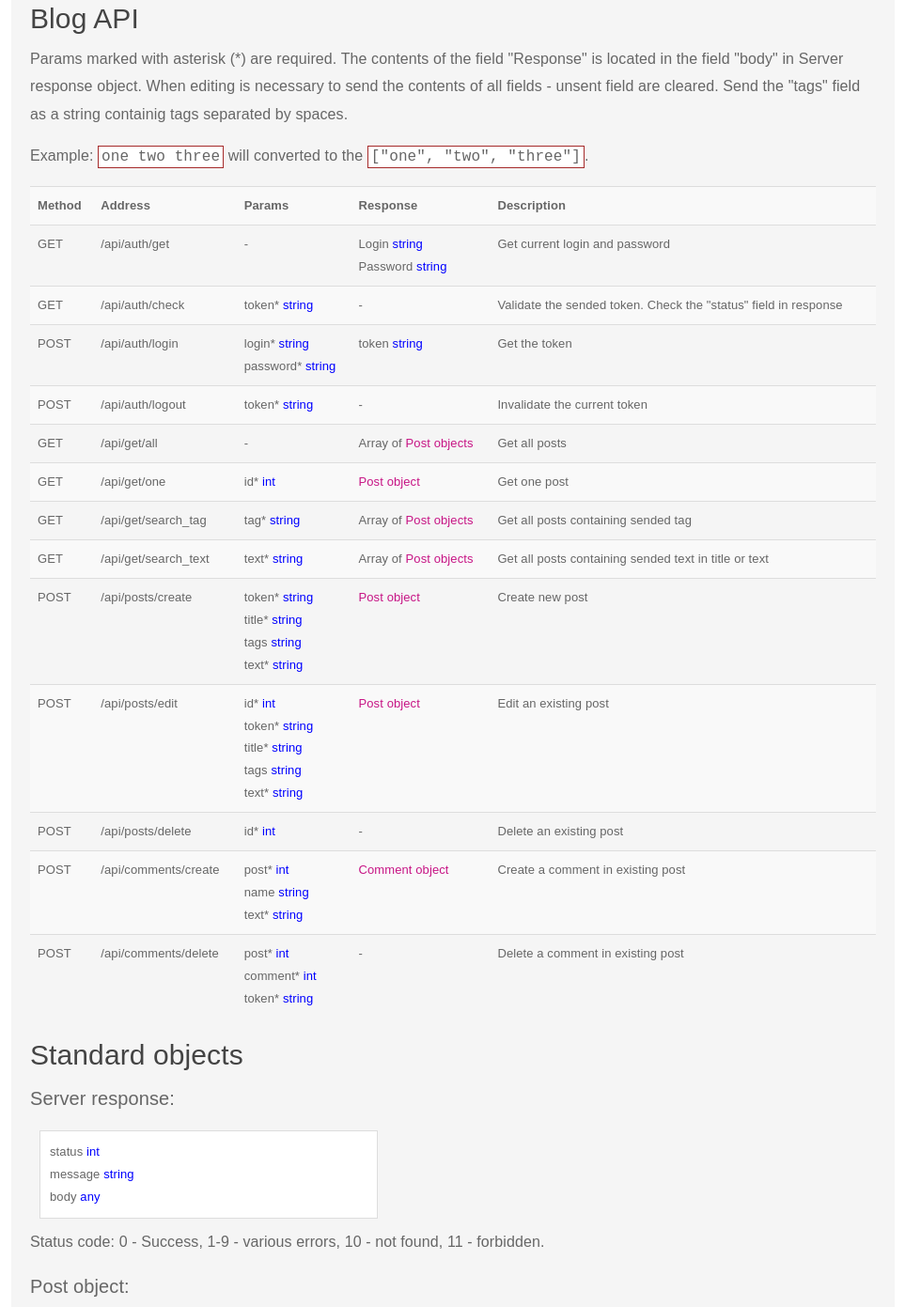
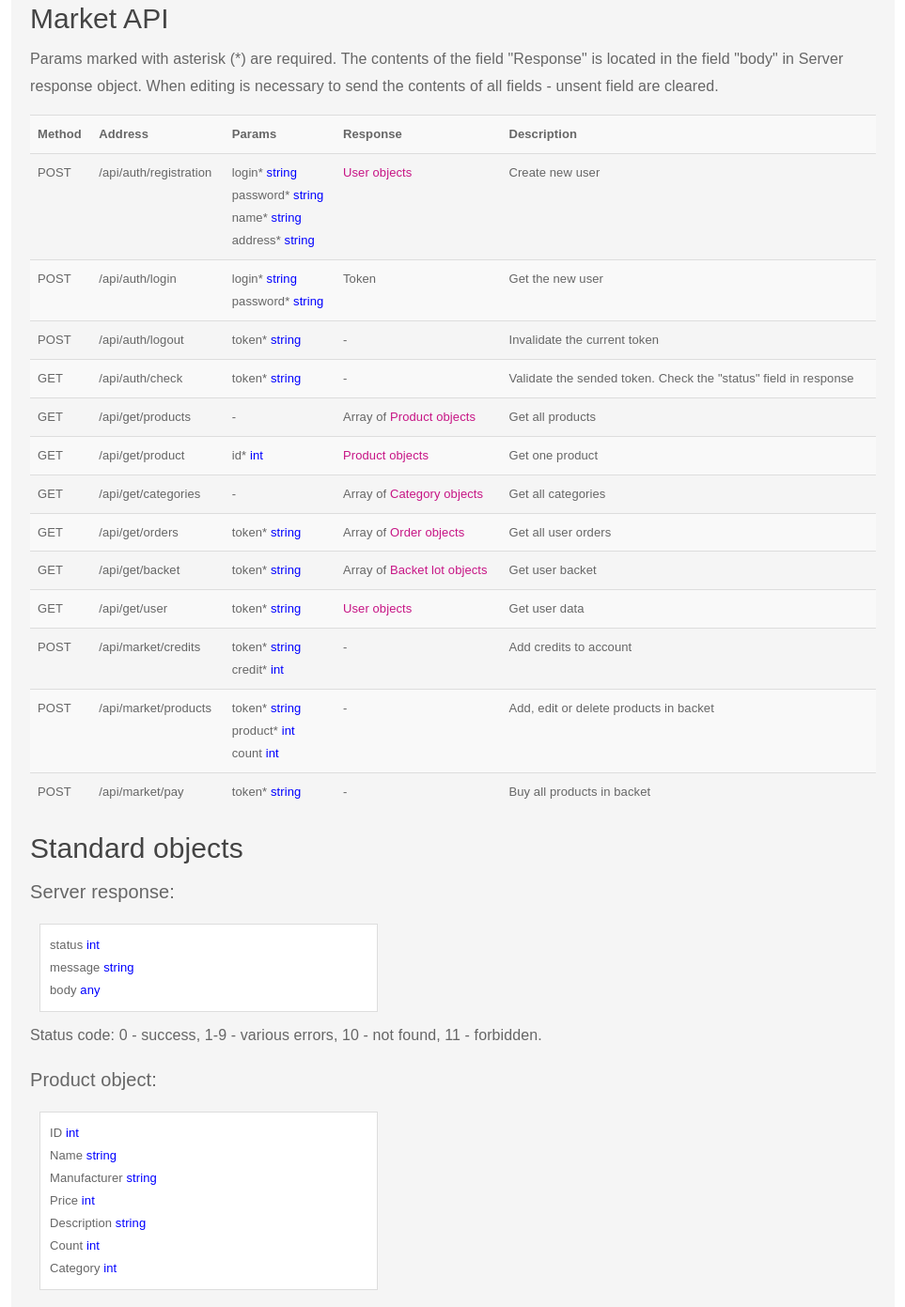
Before and after one commit to Vladimir37/Backlun, a plain HTML site: page front/market/index.html in a window 1280 px wide. Shown: the part 340-1731 px from the top of the page at 94% size, without its empty margins (158-1121 px from the left). Drawn offline with Linux system fonts and the light colour scheme; files that its build step writes are made by us from their sources.

Commit message:
Market 1.0 Documentation

```diff
--- a/front/market/index.html
+++ b/front/market/index.html
@@ -2,20 +2,19 @@
 <html lang="en">
 <head>
     <meta charset="UTF-8">
-    <title>Blog Backlun</title>
+    <title>Market Backlun</title>
     <link rel="stylesheet" href="/src/bootstrap.min.css">
     <link rel="stylesheet" href="/src/index.css">
 </head>
 <body>
     <main class="jumbotron">
-        <h1 class="main-title">Blog Backlun</h1>
-        <p class="main-text">Main page - <span class="main-addr">Backlun/front/blog/index.html</span>.</p>
-        <p class="main-text">Static folder - <span class="main-addr">Backlun/front/blog/static/</span>.</p>
+        <h1 class="main-title">Market Backlun</h1>
+        <p class="main-text">Main page - <span class="main-addr">Backlun/front/market/index.html</span>.</p>
+        <p class="main-text">Static folder - <span class="main-addr">Backlun/front/market/static/</span>.</p>
         <p class="main-text">You can get the file from static folder at the address <span class="main-addr">/src</span>.</p>
-        <p class="main-text">Example: <span class="main-addr">Backlun/front/blog/static/js/build/main.js</span> -> <span class="main-addr">/src/js/build/main.js</span></p>
-        <h2 class="main-title">Blog API</h2>
-        <p class="main-text">Params marked with asterisk (*) are required. The contents of the field "Response" is located in the field "body" in Server response object. When editing is necessary to send the contents of all fields - unsent field are cleared. Send the "tags" field as a string containig tags separated by spaces.</p>
-        <p class="main-text">Example: <span class="main-addr">one two three</span> will converted to the <span class="main-addr">["one", "two", "three"]</span>.</p>
+        <p class="main-text">Example: <span class="main-addr">Backlun/front/market/static/js/build/main.js</span> -> <span class="main-addr">/src/js/build/main.js</span></p>
+        <h2 class="main-title">Market API</h2>
+        <p class="main-text">Params marked with asterisk (*) are required. The contents of the field "Response" is located in the field "body" in Server response object. When editing is necessary to send the contents of all fields - unsent field are cleared.</p>
         <table class="table table-striped table-hover">
             <tr>
                 <th>Method</th>
@@ -25,23 +24,18 @@
                 <th>Description</th>
             </tr>
             <tr>
-                <td>GET</td>
-                <td>/api/auth/get</td>
-                <td>-</td>
+                <td>POST</td>
+                <td>/api/auth/registration</td>
                 <td>
-                    Login <span class="param-type">string</span><br>
-                    Password <span class="param-type">string</span>
+                    login* <span class="param-type">string</span><br>
+                    password* <span class="param-type">string</span><br>
+                    name* <span class="param-type">string</span><br>
+                    address* <span class="param-type">string</span>
                 </td>
-                <td>Get current login and password</td>
-            </tr>
-            <tr>
-                <td>GET</td>
-                <td>/api/auth/check</td>
                 <td>
-                    token* <span class="param-type">string</span>
+                    <span class="response-obj">User objects</span>
                 </td>
-                <td>-</td>
-                <td>Validate the sended token. Check the "status" field in response</td>
+                <td>Create new user</td>
             </tr>
             <tr>
                 <td>POST</td>
@@ -51,9 +45,9 @@
                     password* <span class="param-type">string</span>
                 </td>
                 <td>
-                    token <span class="param-type">string</span>
+                    Token
                 </td>
-                <td>Get the token</td>
+                <td>Get the new user</td>
             </tr>
             <tr>
                 <td>POST</td>
@@ -66,107 +60,92 @@
             </tr>
             <tr>
                 <td>GET</td>
-                <td>/api/get/all</td>
+                <td>/api/auth/check</td>
+                <td>
+                    token* <span class="param-type">string</span>
+                </td>
                 <td>-</td>
-                <td>
-                    Array of <span class="response-obj">Post objects</span>
-                </td>
-                <td>Get all posts</td>
+                <td>Validate the sended token. Check the "status" field in response</td>
             </tr>
             <tr>
                 <td>GET</td>
-                <td>/api/get/one</td>
+                <td>/api/get/products</td>
+                <td>-</td>
+                <td>Array of <span class="response-obj">Product objects</span></td>
+                <td>Get all products</td>
+            </tr>
+            <tr>
+                <td>GET</td>
+                <td>/api/get/product</td>
                 <td>
                     id* <span class="param-type">int</span>
                 </td>
-                <td>
-                    <span class="response-obj">Post object</span>
-                </td>
-                <td>Get one post</td>
+                <td><span class="response-obj">Product objects</span></td>
+                <td>Get one product</td>
             </tr>
             <tr>
                 <td>GET</td>
-                <td>/api/get/search_tag</td>
-                <td>
-                    tag* <span class="param-type">string</span>
-                </td>
-                <td>
-                    Array of <span class="response-obj">Post objects</span>
-                </td>
-                <td>Get all posts containing sended tag</td>
+                <td>/api/get/categories</td>
+                <td>-</td>
+                <td>Array of <span class="response-obj">Category objects</span></td>
+                <td>Get all categories</td>
             </tr>
             <tr>
                 <td>GET</td>
-                <td>/api/get/search_text</td>
+                <td>/api/get/orders</td>
                 <td>
-                    text* <span class="param-type">string</span>
+                    token* <span class="param-type">string</span>
                 </td>
+                <td>Array of <span class="response-obj">Order objects</span></td>
+                <td>Get all user orders</td>
+            </tr>
+            <tr>
+                <td>GET</td>
+                <td>/api/get/backet</td>
                 <td>
-                    Array of <span class="response-obj">Post objects</span>
+                    token* <span class="param-type">string</span>
                 </td>
-                <td>Get all posts containing sended text in title or text</td>
+                <td>Array of <span class="response-obj">Backet lot objects</span></td>
+                <td>Get user backet</td>
+            </tr>
+            <tr>
+                <td>GET</td>
+                <td>/api/get/user</td>
+                <td>
+                    token* <span class="param-type">string</span>
+                </td>
+                <td><span class="response-obj">User objects</span></td>
+                <td>Get user data</td>
             </tr>
             <tr>
                 <td>POST</td>
-                <td>/api/posts/create</td>
+                <td>/api/market/credits</td>
                 <td>
                     token* <span class="param-type">string</span><br>
-                    title* <span class="param-type">string</span><br>
-                    tags <span class="param-type">string</span><br>
-                    text* <span class="param-type">string</span>
+                    credit* <span class="param-type">int</span>
                 </td>
-                <td>
-                    <span class="response-obj">Post object</span>
-                </td>
-                <td>Create new post</td>
+                <td>-</td>
+                <td>Add credits to account</td>
             </tr>
             <tr>
                 <td>POST</td>
-                <td>/api/posts/edit</td>
+                <td>/api/market/products</td>
                 <td>
-                    id* <span class="param-type">int</span><br>
                     token* <span class="param-type">string</span><br>
-                    title* <span class="param-type">string</span><br>
-                    tags <span class="param-type">string</span><br>
-                    text* <span class="param-type">string</span>
+                    product* <span class="param-type">int</span><br>
+                    count <span class="param-type">int</span>
                 </td>
-                <td>
-                    <span class="response-obj">Post object</span>
-                </td>
-                <td>Edit an existing post</td>
+                <td>-</td>
+                <td>Add, edit or delete products in backet</td>
             </tr>
             <tr>
                 <td>POST</td>
-                <td>/api/posts/delete</td>
+                <td>/api/market/pay</td>
                 <td>
-                    id* <span class="param-type">int</span>
-                </td>
-                <td>-</td>
-                <td>Delete an existing post</td>
-            </tr>
-            <tr>
-                <td>POST</td>
-                <td>/api/comments/create</td>
-                <td>
-                    post* <span class="param-type">int</span><br>
-                    name <span class="param-type">string</span><br>
-                    text* <span class="param-type">string</span>
-                </td>
-                <td>
-                    <span class="response-obj">Comment object</span>
-                </td>
-                <td>Create a comment in existing post</td>
-            </tr>
-            <tr>
-                <td>POST</td>
-                <td>/api/comments/delete</td>
-                <td>
-                    post* <span class="param-type">int</span><br>
-                    comment* <span class="param-type">int</span><br>
                     token* <span class="param-type">string</span>
                 </td>
                 <td>-</td>
-                <td>Delete a comment in existing post</td>
+                <td>Buy all products in backet</td>
             </tr>
         </table>
 
@@ -177,23 +156,51 @@
             message <span class="param-type">string</span><br>
             body <span class="param-type">any</span><br>
         </article>
-        <p class="main-text">Status code: 0 - Success, 1-9 - various errors, 10 - not found, 11 - forbidden.</p>
-        <p>Post object:</p>
-        <article class="obj-panel">
-            ID <span class="param-type">int</span><br>
-            Title <span class="param-type">string</span><br>
-            Text <span class="param-type">string</span><br>
-            Date <span class="param-type">date</span><br>
-            Tags <span class="param-type">Array of string</span><br>
-            Comments <span class="param-type">Array of Comment objects</span><br>
-            CurrentCommentID <span class="param-type">int</span><br>
-        </article>
-        <p>Comment object:</p>
+        <p class="main-text">Status code: 0 - success, 1-9 - various errors, 10 - not found, 11 - forbidden.</p>
+        <p>Product object:</p>
         <article class="obj-panel">
             ID <span class="param-type">int</span><br>
             Name <span class="param-type">string</span><br>
+            Manufacturer <span class="param-type">string</span><br>
+            Price <span class="param-type">int</span><br>
+            Description <span class="param-type">string</span><br>
+            Count <span class="param-type">int</span><br>
+            Category <span class="param-type">int</span><br>
+        </article>
+        <p>Category object:</p>
+        <article class="obj-panel">
+            ID <span class="param-type">int</span><br>
+            Name <span class="param-type">string</span><br>
+        </article>
+        <p>User object:</p>
+        <article class="obj-panel">
+            ID <span class="param-type">int</span><br>
+            Login <span class="param-type">string</span><br>
+            Password <span class="param-type">string</span><br>
+            FullName <span class="param-type">string</span><br>
+            Address <span class="param-type">string</span><br>
+            Money <span class="param-type">int</span><br>
+            Backet <span class="param-type">Array of Lot objects</span><br>
+            Token <span class="param-type">string</span><br>
+        </article>
+        <p>Order object:</p>
+        <article class="obj-panel">
+            ID <span class="param-type">int</span><br>
+            User <span class="param-type">string</span><br>
             Date <span class="param-type">date</span><br>
-            Text <span class="param-type">string</span><br>
+            Products <span class="param-type">Array of Lot objects</span><br>
+            Price <span class="param-type">int</span><br>
+            Paid <span class="param-type">bool</span><br>
+        </article>
+        <p>Lot object:</p>
+        <article class="obj-panel">
+            Product <span class="param-type">int</span><br>
+            Count <span class="param-type">int</span><br>
+        </article>
+        <p>Backet lot object:</p>
+        <article class="obj-panel">
+            Product <span class="param-type">Product object</span><br>
+            Count <span class="param-type">int</span><br>
         </article>
     </main>
 </body>
```
Also changed, not shown: front/blog/index.html (+1 -1 lines), front/todo/index.html (+1 -1 lines).
